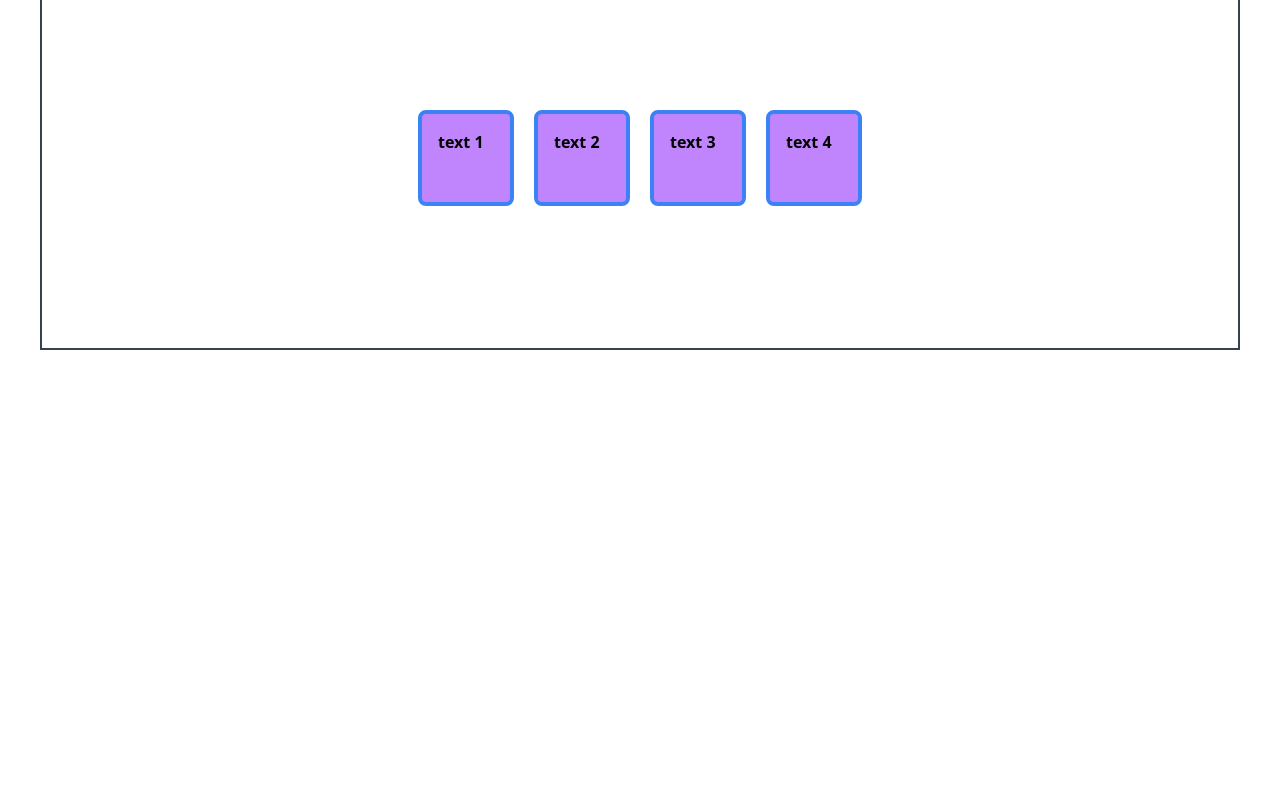
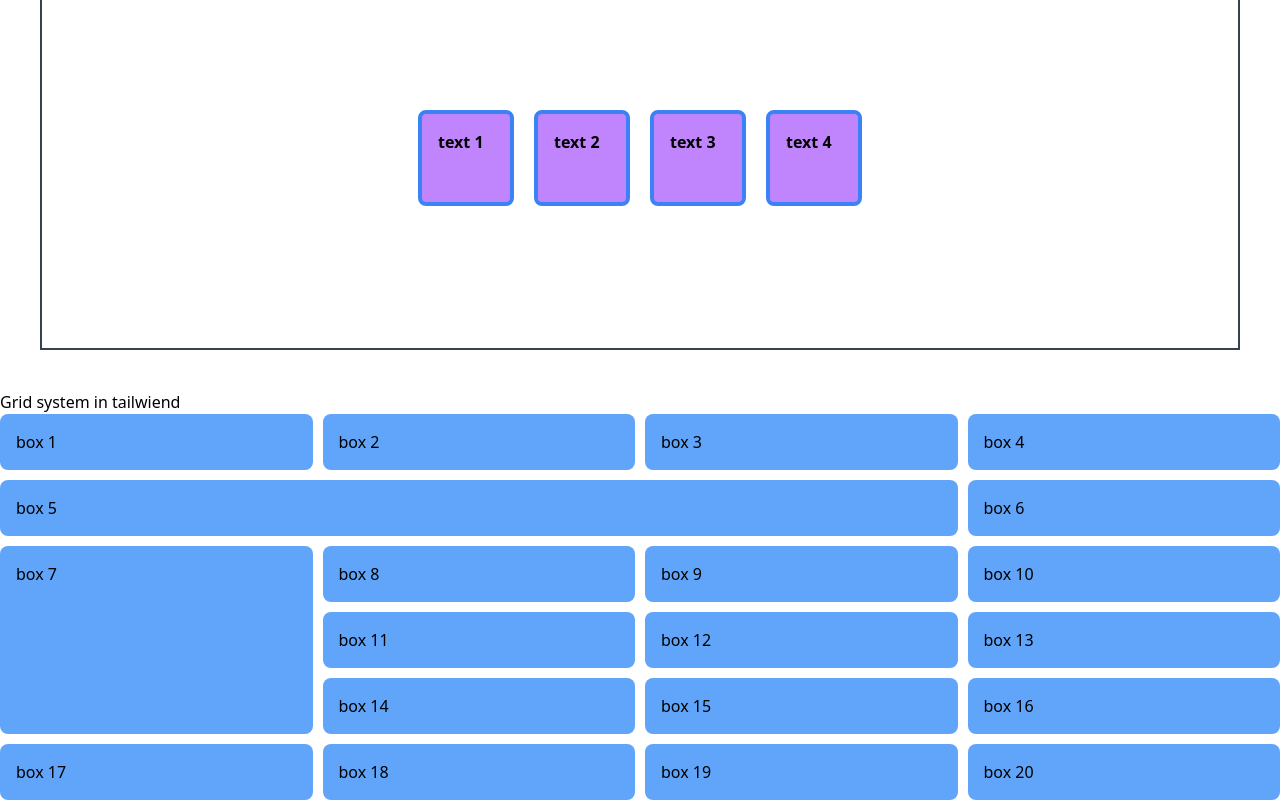
Before and after one commit to AbuMdNayeemKhan/ph-m3-m12, a plain HTML site: page intro-to-tailwiend-css/index.html in a window 1280 px wide. Shown: the part 831-1631 px from the top of the page. Before the commit the page ends 1221 px from the top, so only its background shows below. Drawn offline with nearby package versions, Linux system fonts and the light colour scheme.

Commit message:
learning about grid in tailwiend css

```diff
--- a/intro-to-tailwiend-css/index.html
+++ b/intro-to-tailwiend-css/index.html
@@ -24,7 +24,6 @@
         <div class="border-8 border-sky-500 h-14 bg-gradient-to-r from-purple-500 to-pink-500"></div>
     </section>
     <!-- FONT SIZE ENDED -->
-
     <section>
         <div class="w-1/2 bg-red-300 p-8">
             <h2 class="text-3xl mb-3">Hello world</h2>
@@ -32,6 +31,7 @@
         </div>
     </section>
     <hr>
+    <!-- flex box start -->
     <section>
         <h3 class="text-3xl">Exploring Flex in Tailwiend</h3>
         <div class="flex gap-5 justify-center items-center h-96 border-2 border-gray-700 m-10">
@@ -49,5 +49,33 @@
             </div>
         </div>
     </section>
+    <!-- flex box ended -->
+    <!-- grid box start -->
+    <section>
+        <h3 class="text">Grid system in tailwiend</h3>
+        <div class="grid grid-cols-4 gap-2.5">
+            <div class="bg-blue-400 p-4 rounded-lg">box 1</div>
+            <div class="bg-blue-400 p-4 rounded-lg">box 2</div>
+            <div class="bg-blue-400 p-4 rounded-lg">box 3</div>
+            <div class="bg-blue-400 p-4 rounded-lg">box 4</div>
+            <div class="bg-blue-400 p-4 rounded-lg col-span-3">box 5</div>
+            <div class="bg-blue-400 p-4 rounded-lg">box 6</div>
+            <div class="bg-blue-400 p-4 rounded-lg row-span-3">box 7</div>
+            <div class="bg-blue-400 p-4 rounded-lg">box 8</div>
+            <div class="bg-blue-400 p-4 rounded-lg">box 9</div>
+            <div class="bg-blue-400 p-4 rounded-lg">box 10</div>
+            <div class="bg-blue-400 p-4 rounded-lg">box 11</div>
+            <div class="bg-blue-400 p-4 rounded-lg">box 12</div>
+            <div class="bg-blue-400 p-4 rounded-lg">box 13</div>
+            <div class="bg-blue-400 p-4 rounded-lg">box 14</div>
+            <div class="bg-blue-400 p-4 rounded-lg">box 15</div>
+            <div class="bg-blue-400 p-4 rounded-lg">box 16</div>
+            <div class="bg-blue-400 p-4 rounded-lg">box 17</div>
+            <div class="bg-blue-400 p-4 rounded-lg">box 18</div>
+            <div class="bg-blue-400 p-4 rounded-lg">box 19</div>
+            <div class="bg-blue-400 p-4 rounded-lg">box 20</div>
+        </div>
+    </section>
+    <!-- grid box ended -->
 </body>
 </html>
```
